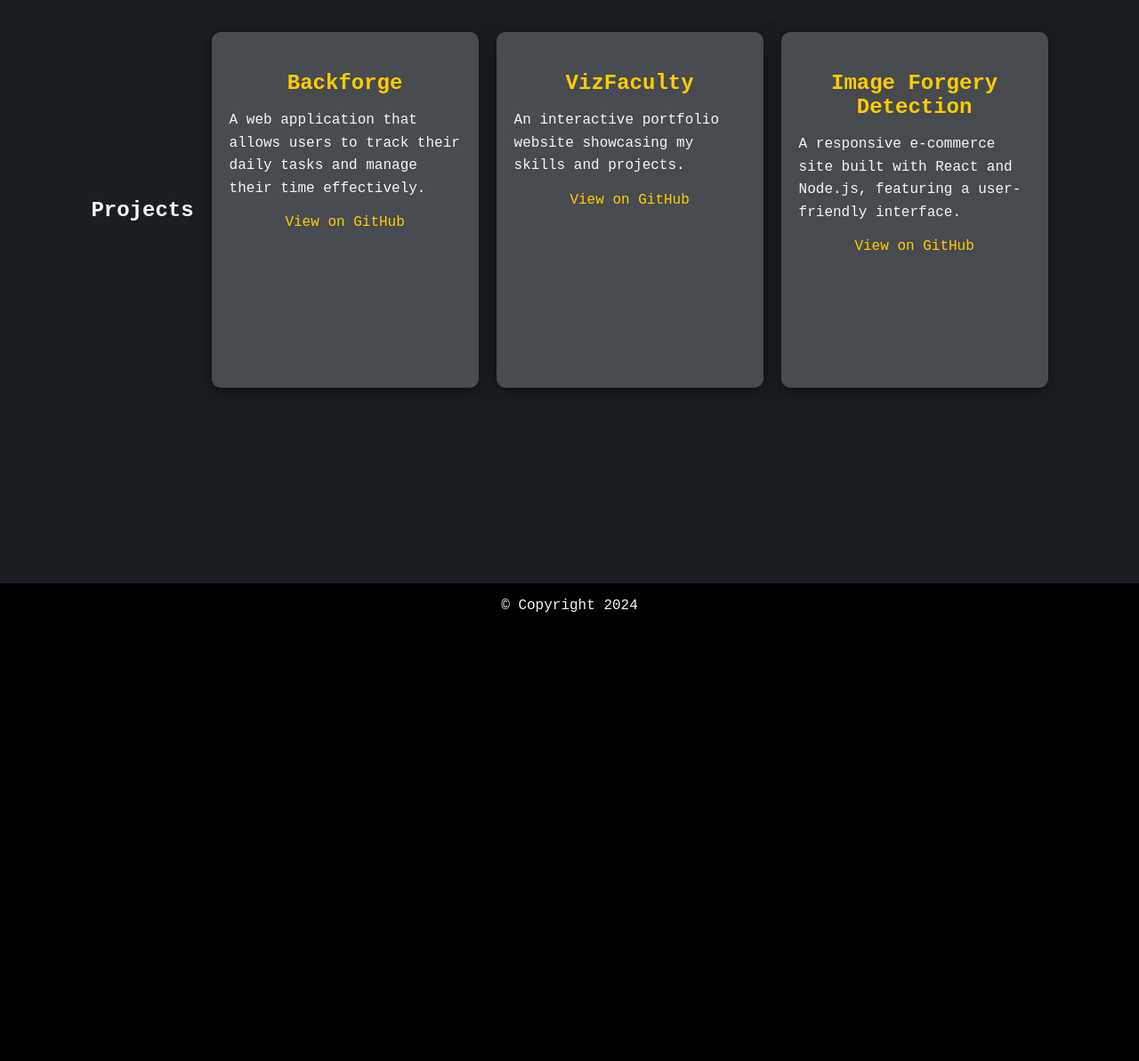
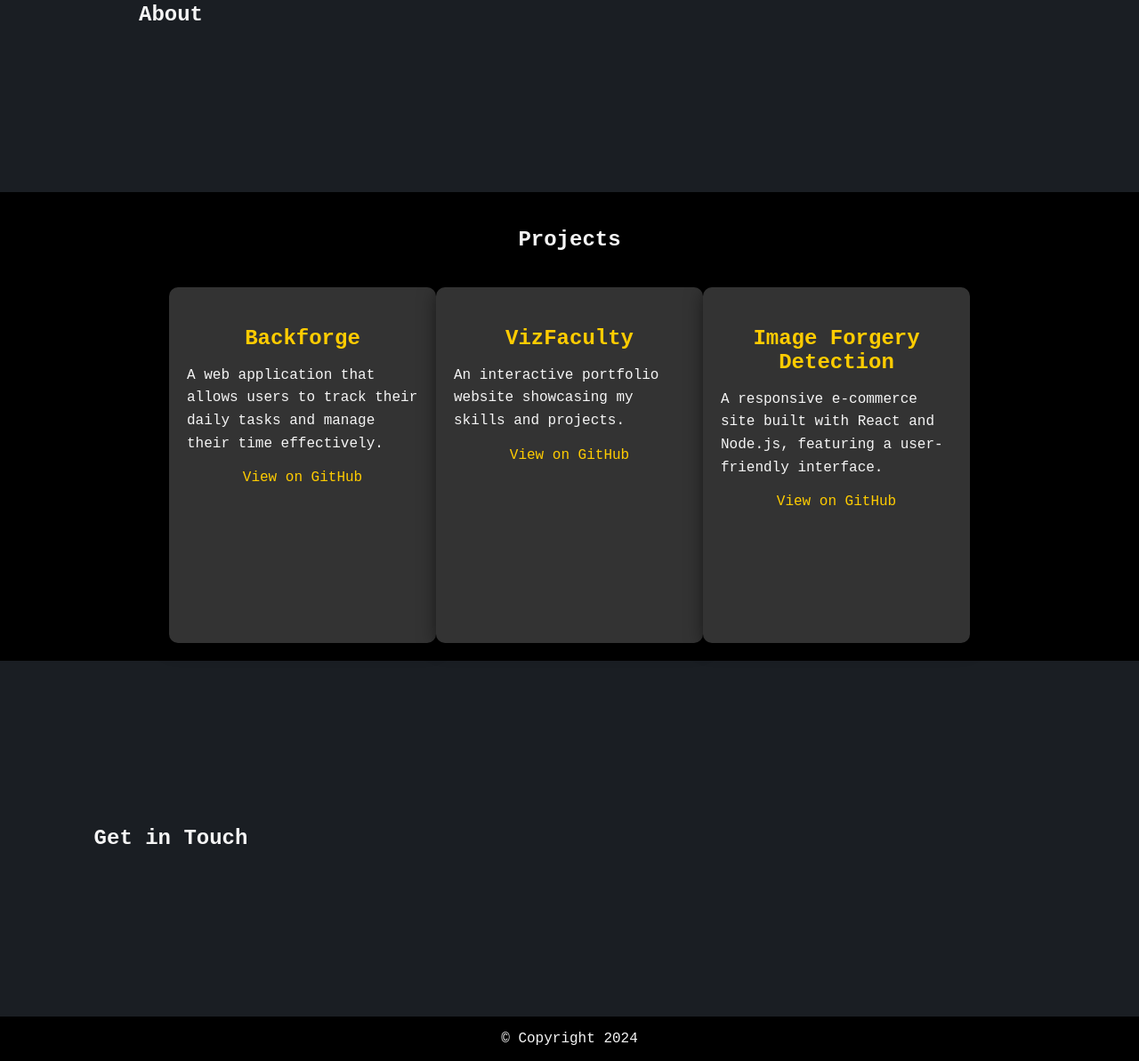
Before and after one commit to Saifkhan-rkp/portfolio, a plain HTML site: page index.html in a window 1280 px wide. Shown: the part 984-2177 px from the top of the page at 89% size. Before the commit the page ends 1690 px from the top, so only its background shows below. Drawn offline with Linux system fonts and the light colour scheme.

Commit message:
fix: Divide each section (except Hero) into two parts: Title-container (centered title). Content-container (section content). Adjust the layout to a 30:70 ratio (Title on the left, content on the right).  #3

```diff
--- a/index.html
+++ b/index.html
@@ -24,22 +24,28 @@
         <p id="title" class="glitch" data-slice="20">Software Developer</p>
       </div>
     </div>
-      <div id="about"></div>
-      <div id="projects">
+    <div id="about" class="section about">
+      <div class="title-container">
+        <h2>About</h2>
+      </div>
+      <div class="content-container"></div>
+    </div>
+    <div id="projects" class="section projects">
+      <div class="title-container">
         <h2>Projects</h2>
+      </div>
+      <div class="content-container">
         <div class="project-card">
           <div class="card-content">
             <h3>Backforge</h3>
             <p>
-                    A web application that allows users to track their daily tasks and
-                    manage their time effectively.
+              A web application that allows users to track their daily tasks
+              and manage their time effectively.
             </p>
             <a href="https://github.com/Saifkhan-rkp/backforge" target="_blank">View on GitHub</a>
           </div>
           <div class="card-image">
-                <iframe src="https://www.npmjs.com/package/backforge"
-                        title="Backforge Project"
-                        frameborder="0"
+            <iframe src="https://www.npmjs.com/package/backforge" title="Backforge Project" frameborder="0"
               allowfullscreen>
             </iframe>
           </div>
@@ -54,10 +60,7 @@
             <a href="https://github.com/Saifkhan-rkp/project-two" target="_blank">View on GitHub</a>
           </div>
           <div class="card-image">
-                <iframe src="https://vizfaculty.vercel.app"
-                        title="VizFaculty Project"
-                        frameborder="0"
-                        allowfullscreen>
+            <iframe src="https://vizfaculty.vercel.app" title="VizFaculty Project" frameborder="0" allowfullscreen>
             </iframe>
           </div>
         </div>
@@ -71,16 +74,20 @@
             <a href="https://github.com/Saifkhan-rkp/forgery_detection" target="_blank">View on GitHub</a>
           </div>
           <div class="card-image">
-                <iframe src="https://github.com/Saifkhan-rkp/forgery_detection"
-                        title="Image Forgery Project"
-                        frameborder="0"
-                        allowfullscreen>
+            <iframe src="https://github.com/Saifkhan-rkp/forgery_detection" title="Image Forgery Project"
+              frameborder="0" allowfullscreen>
             </iframe>
           </div>
         </div>
       </div>
-      <div id="contact"></div>
-      <div id="footer">
+    </div>
+    <div id="contact" class="section">
+      <div class="title-container">
+        <h2>Get in Touch</h2>
+      </div>
+      <div class="content-container"></div>
+    </div>
+    <div id="footer" class="footer">
       <p>&copy; Copyright 2024</p>
     </div>
   </main>
--- a/style.css
+++ b/style.css
@@ -116,13 +116,11 @@ li a:hover {
     background-color: #1a1e23;
 }*/
 #projects {
-    min-height: 100vh;
     display: flex;
     flex-wrap: wrap;
     justify-content: center;
     align-items: center;
     gap: 20px;
-    background-color: #1a1e23;
     padding: 20px;
 }
 
@@ -251,6 +249,38 @@ li a:hover {
     /* Darker background for better contrast */
 }
 
+/* Section */
+.section {
+    display: flex;
+    flex-direction: row;
+    justify-content: space-between;
+    min-height: 50vh;
+}
+
+/* Containers */
+
+.title-container {
+    flex: 0 0 30%;
+    display: flex;
+    align-items: center;
+    justify-content: center;
+}
+
+.content-container {
+    flex: 0 0 70%;
+    display: flex;
+    justify-items: center;
+}
+
+/* About Section */
+#about {
+    background-color: #1a1e23;
+}
+
+/* Contact Section */
+#contact {
+    background-color: #1a1e23;
+}
 
 /* Glitch */
 
```
Lines whose indentation alone changed are shown as unchanged.
